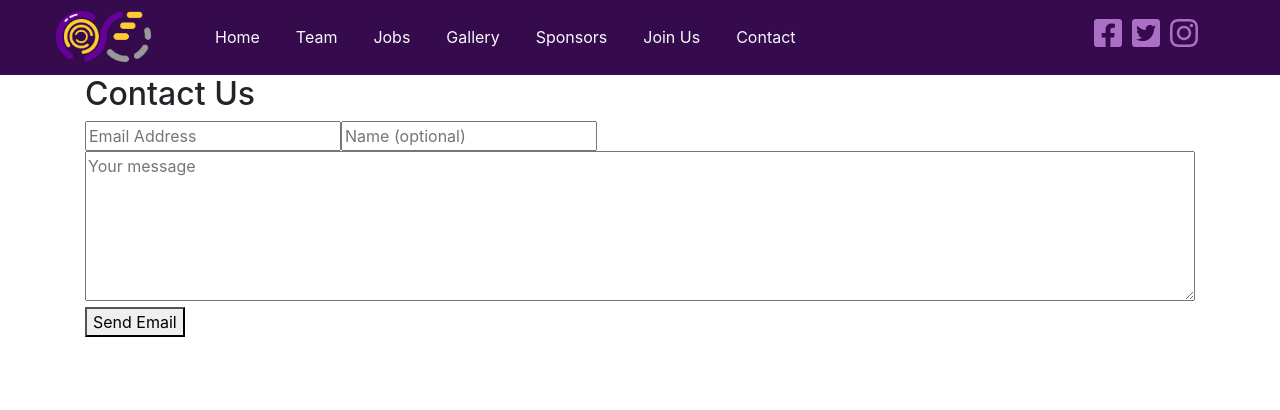
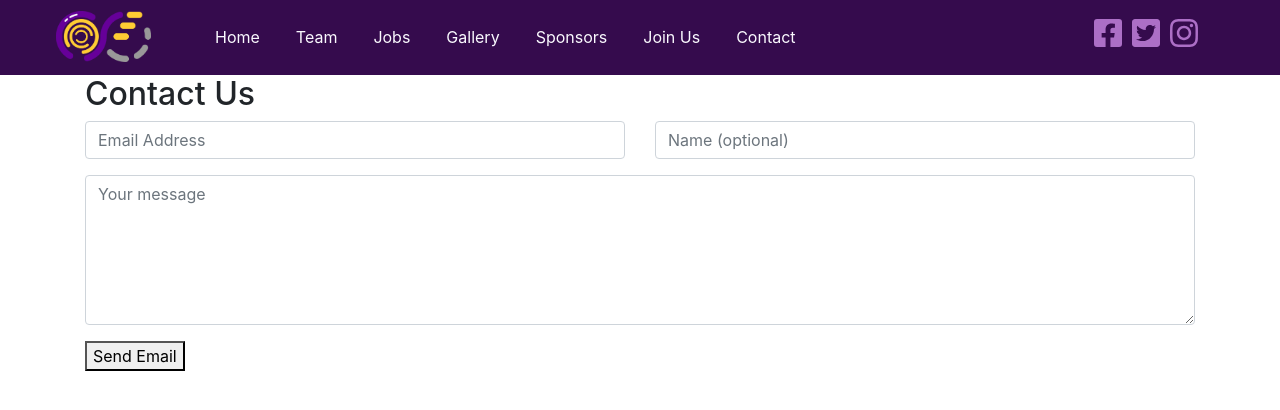
Before and after one commit to unicsmcr/unicsmcr.com-2019, a React (Create React App) app: page /Contact in a window 1280 px wide. Shown: the top 410 px of the page. Built offline with nearby package versions, Linux system fonts and the light colour scheme.

Commit message:
started formatting for contact us

```diff
--- a/src/Contact.js
+++ b/src/Contact.js
@@ -37,22 +37,32 @@ export default class Contact extends React.Component {
 		return (
 		<div>
 			<h2>Contact Us</h2>
+			<form>
+				<div class="row">
+					<div class="form-group col-md-6 col-sm-12">
 						<input
+						class="form-control"
 						name="email"
 						onChange={this.handleChange}
 						placeholder="Email Address"
 						required
 						value={email.sender}
 						/>
-
+					</div>
+					<div class="form-group col-md-6 col-sm-12">
 						<input
+						class="form-control"
 						name="name"
 						onChange={this.handleChange}
 						placeholder="Name (optional)"
 						value={email.name}
 						/>
+					</div>
+				</div>
 
+				<div class="form-group">
 					<textarea
+					class="form-control"
 					name="message"
 					onChange={this.handleChange}
 					placeholder="Your message"
@@ -60,6 +70,8 @@ export default class Contact extends React.Component {
 					value={email.text}
 					style={{width: '100%', height: '150px'}}
 					/>
+				</div>
+			</form>
 
 			<button onClick={this.sendEmail}> Send Email </button>
 
```
Lines whose indentation alone changed are shown as unchanged.
